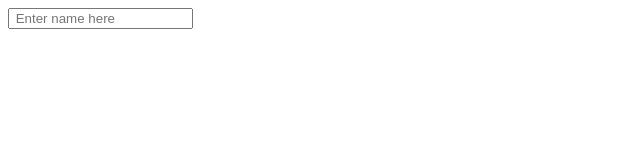
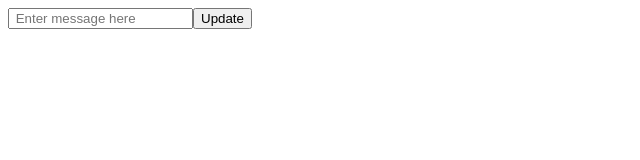
Before and after one commit to CapyJara/react-states, a React app: page / in a window 1280 px wide. Shown: the top 160 px of the page, without its empty margins (0-640 px from the left). Built offline with nearby package versions, Linux system fonts and the light colour scheme.

Commit message:
submit button working

```diff
--- a/src/components/Input.js
+++ b/src/components/Input.js
@@ -3,23 +3,30 @@ import React, { PureComponent } from 'react';
 
 export default class displayName extends PureComponent {
   state = {
-    name: ''
+    mock: '',
+    inputState: ''
   };
 
   handleChange = ({ target }) => {
-    setTimeout(() => {
-      this.setState({ name: `${target.value}, to you too!` });
-    }, 1500);
+    this.setState({ inputState: target.value });
+  }
+
+  handleSubmit = event => {
+    event.preventDefault();
+    this.setState({ mock: `${this.state.inputState}, to you too!` });
   }
 
   render() {
-    const { name } = this.state;
-    console.log(this.state);
+    const { mock, inputState } = this.state;
+    // console.log(this.state);
     return (
-      <section>
-        <input id="name" type="input" onChange={this.handleChange} placeholder=" Enter name here "></input>
-        <p>{name}</p>
-      </section>
+      <>
+        <form onSubmit={this.handleSubmit}>
+          <input type="input" onChange={this.handleChange} placeholder=" Enter message here " value={inputState}></input>
+          <button>Update</button>
+        </form>
+        <p>{mock}</p>
+      </>
     );
   }
 }
```
